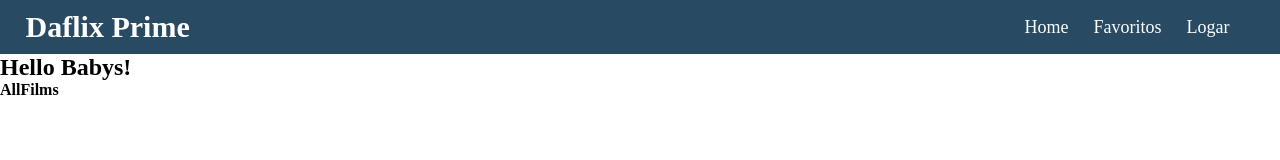
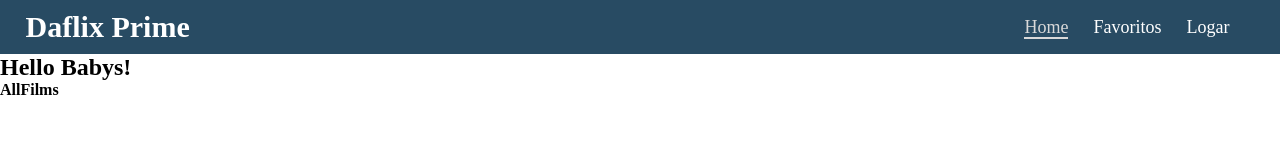
Before and after one commit to SottoMayor/React-CatalogFilms, a React (Create React App) app: page /filmes in a window 1280 px wide. Shown: the top 160 px of the page. Built offline with nearby package versions, Linux system fonts and the light colour scheme.

Commit message:
Using NavLinks in the Header

```diff
--- a/src/Layout/Header.js
+++ b/src/Layout/Header.js
@@ -1,5 +1,6 @@
 import React from 'react';
 import { StyledHeader } from '../styled-components/Styles';
+import { NavLink } from 'react-router-dom';
 
 const Header = () => {
     return (
@@ -11,13 +12,13 @@ const Header = () => {
             <nav>
                 <ul>
                     <li>
-                        <a href="/filmes">Home</a>
+                        <NavLink to="/filmes" exact>Home</NavLink>
                     </li>
                     <li>
-                        <a href="/filmes/favoritos">Favoritos</a>
+                        <NavLink to="/filmes/favoritos">Favoritos</NavLink>
                     </li>
                     <li>
-                        <a href="/login">Logar</a>
+                        <NavLink to="/login">Logar</NavLink>
                     </li>
                 </ul>
             </nav>
--- a/src/styled-components/Styles.js
+++ b/src/styled-components/Styles.js
@@ -29,7 +29,8 @@ export const StyledHeader = styled.header`
     }
 
     & > nav > ul > li > a:hover,
-    & > nav > ul > li > a:active
+    & > nav > ul > li > a:active,
+    & > nav > ul > li > a.active
     {
         color: ${props => props.theme.background};
         border-bottom: 2px solid ${props => props.theme.background};
```
